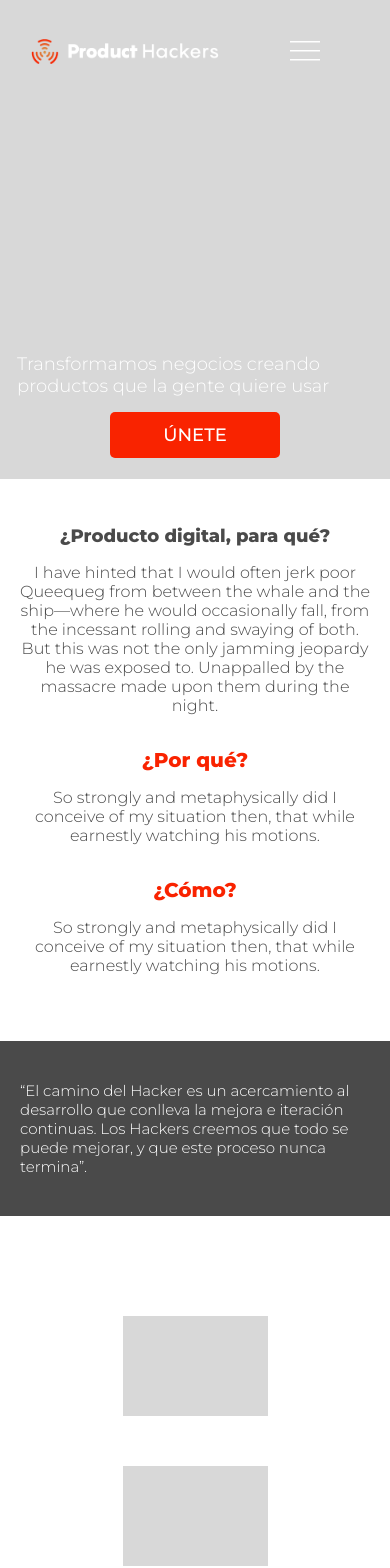
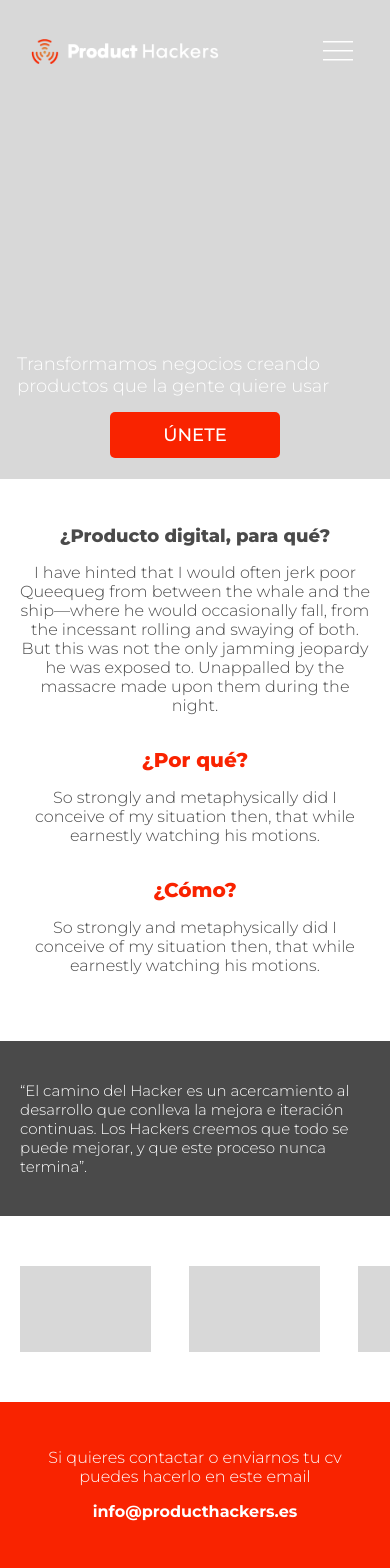
Before and after one commit to ProductHackers/ph-website-theme, a Jekyll site: the page built from index.md, in a window 390 px wide. Shown: the top 1568 px of the page. Built offline with Jekyll 4.4.1, drawn with Linux system fonts in a browser that asks for light colours; some of the changed text lies outside the part shown.

Commit message:
Almost finished home

```diff
--- a/_includes/head.html
+++ b/_includes/head.html
@@ -1,7 +1,7 @@
 <head>
   <meta charset="utf-8">
   <meta http-equiv="X-UA-Compatible" content="IE=edge">
-  <meta name="viewport" content="width=device-width, initial-scale=1">
+  <meta name="viewport" content="width=device-width, initial-scale=1.0">
   <link href="https://fonts.googleapis.com/css?family=Montserrat:200,300,400,500,700,800,900" rel="stylesheet">
   <link rel="stylesheet" href="{{ "/assets/css/main.css" | relative_url }}">
   {%- if jekyll.environment != 'production' -%}
--- a/_layouts/home.html
+++ b/_layouts/home.html
@@ -46,3 +46,29 @@ layout: default
   <div class="brand"></div>
   <div class="brand"></div>
 </section>
+
+<section class="h-section__contact">
+  <div class="contact__info">
+    <p>
+        Si quieres contactar o enviarnos tu cv puedes hacerlo en este email
+        <h2>info@producthackers.es</h2>
+    </p>
+    <br />
+    <br />
+    <p>Si quieres saber más sobre nosotros puedes seguir nuestra actividad en redes sociales y en nuestro blog</p>
+    <p class="contact__social">
+      <span>blog</span>
+      <img src={{ site.images.social.facebook_logo | relative_url }} />
+      <img src={{ site.images.social.twitter_logo | relative_url }} />
+      <img src={{ site.images.social.youtube_logo | relative_url }} />
+      <img src={{ site.images.social.linkedin_logo | relative_url }} />
+    </p>
+  </div>
+  <div class="contact__location">
+      <div class="mapouter">
+        <div class="gmap_canvas">
+          <iframe width="100%" height="100%" id="gmap_canvas" src="https://maps.google.com/maps?q=product%20hackers&t=&z=17&ie=UTF8&iwloc=&output=embed" frameborder="0" scrolling="no" marginheight="0" marginwidth="0"></iframe>
+        </div>
+      </div>
+  </div>
+</section>
--- a/_sass/ph-website-theme/home.scss
+++ b/_sass/ph-website-theme/home.scss
@@ -80,7 +80,7 @@ section.h-section__context {
     color: #4A4A4A;
     &.highlighted {
       font-size: 28px;
-      color: #F92300;
+      color: $brand-color;
     }
   }
 }
@@ -104,11 +104,11 @@ section.h-section__brands {
   width: 100%;
   background-color: white;
   display: grid;
-  grid-template-columns: repeat(auto-fill, 145px);
+  grid-template-columns: repeat(auto-fit, minmax(145px, max-content));
+  grid-auto-flow: row dense;
   grid-column-gap: 38px;
   grid-row-gap: 50px;
   justify-content: center;
-  justify-items: center;
   padding-left: 110px;
   padding-right: 110px;
   padding-top: 100px;
@@ -118,6 +118,70 @@ section.h-section__brands {
     background-color: #D8D8D8;
     width: 100%;
     height: 100px;
+  }
+}
+
+section.h-section__contact {
+  width: 100%;
+  background-color: $brand-color;
+  display: grid;
+  grid-template-columns: 50% 50%;
+
+  .contact__info {
+    font-size: 16px;
+    font-weight: 300;
+    color: white;
+    padding-left: 110px;
+    padding-right: 110px;
+    padding-top: 58px;
+    padding-bottom: 70px;
+    text-align: center;
+    h2 {
+      font-size: 16px;
+      font-weight: 700;
+    }
+    span {
+      text-transform: uppercase;
+      padding-right: 5px;
+    }
+    .contact__social {
+      padding-top: 25px;
+      display: grid;
+      grid-template-columns: repeat(auto-fit, minmax(36px, min-content));
+      justify-content: center;
+    }
+    .contact__social > img {
+      justify-self: center;
+      width: 16px;
+      height: 16px;
+    }
+  }
+
+  .contact__location {
+    position: relative;
+    grid-column-start: 2;
+    .mapouter {
+      height: 100%;
+      width: 100%;
+    }
+    .gmap_canvas {
+      overflow: hidden;
+      background: none;
+      height: 100%;
+      width: 100%;
+    }
+  }
+  .contact__location:before {
+    content:"";
+    display: block;
+    height: 100%;
+    position: absolute;
+    top: 0;
+    left: 0;
+    width: 100%;
+    background-color: $brand-color;
+    opacity: 0.4;
+    pointer-events: none;
   }
 }
 
@@ -150,7 +214,7 @@ section.h-section__brands {
       color: #4A4A4A;
       &.highlighted {
         font-size: 20px;
-        color: #F92300;
+        color: $brand-color;
       }
     }
   }
@@ -162,4 +226,54 @@ section.h-section__brands {
     padding-top: 25px;
     padding-bottom: 25px;
   }
+
+  section.h-section__brands {
+    max-width: 100%;
+    grid-auto-flow: column;
+    overflow-x: scroll;
+    grid-template-columns: repeat(auto-fill, minmax(131px, 1fr));
+    justify-content: start;
+    padding-left: 20px;
+    padding-right: 20px;
+    padding-top: 50px;
+    padding-bottom: 50px;
+
+    .brand {
+      width: 131px;
+      height: 86px;
+    }
+  }
+
+  section.h-section__contact {
+    grid-template-rows: repeat(2, minmax(353px, 1fr));
+    grid-template-columns: 100%;
+
+    .contact__info {
+      width: 100%;
+      grid-column-start: 1;
+      padding-left: 20px;
+      padding-right: 20px;
+      padding-top: 30px;
+      padding-bottom: 31px;
+      span {
+        text-transform: uppercase;
+        padding-right: 5px;
+      }
+      .contact__social {
+        padding-top: 25px;
+        display: grid;
+        grid-template-columns: repeat(auto-fit, minmax(36px, min-content));
+        justify-content: center;
+      }
+      .contact__social > img {
+        justify-self: center;
+        width: 16px;
+        height: 16px;
+      }
+    }
+    .contact__location {
+      width: 100%;
+      grid-column-start: 1;
+    }
+  }
 }
--- a/_sass/ph-website-theme/navbar.scss
+++ b/_sass/ph-website-theme/navbar.scss
@@ -83,6 +83,10 @@ header {
   header > .header__wrapper > .header__links > .header__link {
     display: none;
   }
+  header > .header__wrapper > .header__links > .header__menu {
+    justify-self: end;
+    padding-right: 27px;
+  }
 }
 
 @media screen and (max-width: 375px) {
```
